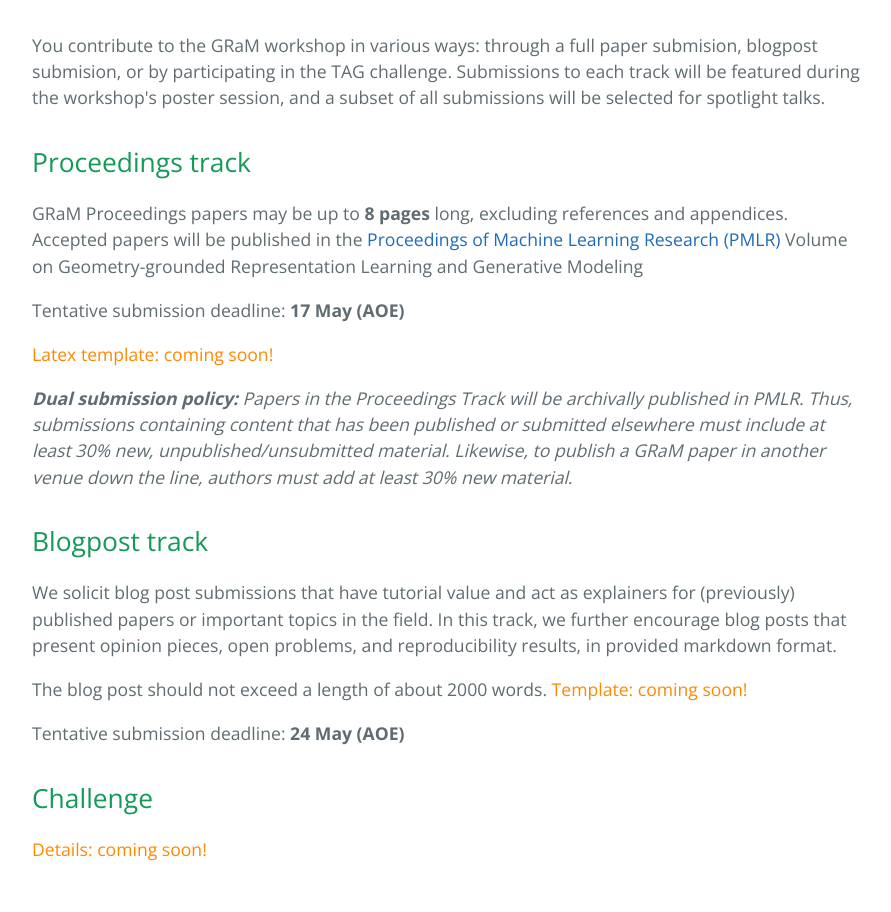
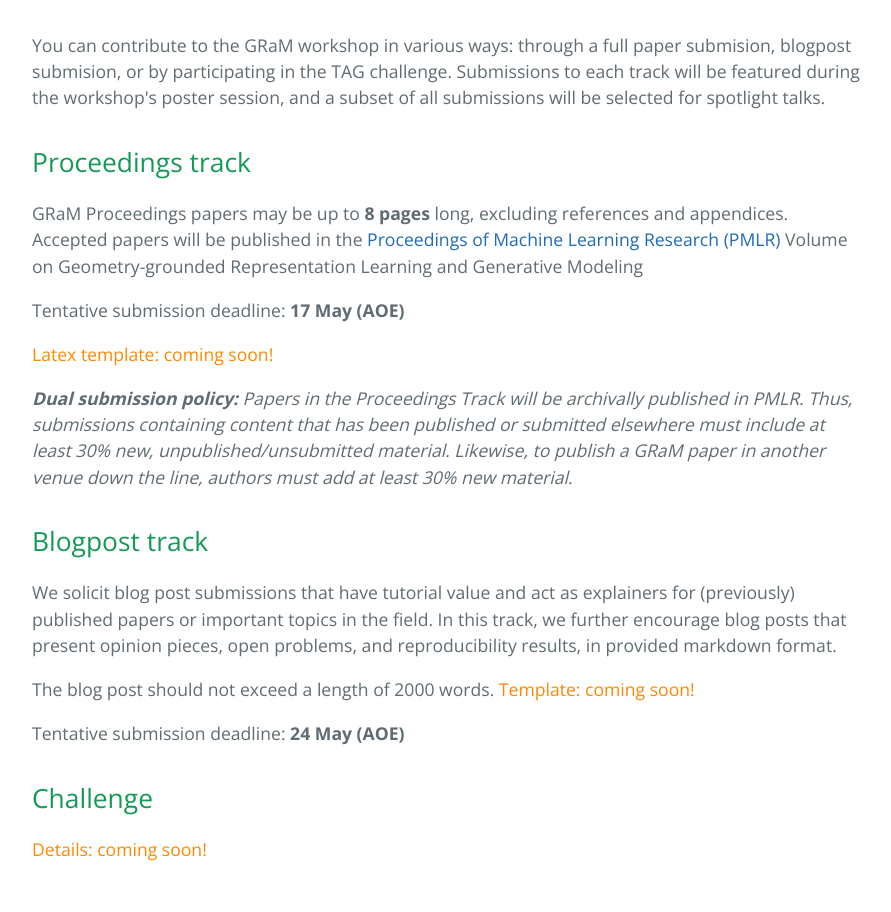
Before and after one commit to gram-workshop/gram-workshop.github.io, a Jekyll site: the page cfp.html, which Jekyll copies as it is, in a window 1280 px wide. Shown: the part 383-1295 px from the top of the page, without its empty margins (192-1083 px from the left). Built offline with Jekyll 4.4.1, drawn with Linux system fonts in a browser that asks for light colours.

Commit message:
fixed typo

```diff
--- a/cfp.html
+++ b/cfp.html
@@ -53,7 +53,7 @@
 
     <main id="content" class="main-content" role="main">
 
-      <p>You contribute to the GRaM workshop in various ways: through a full paper submision, blogpost submision, or by participating in the TAG challenge. Submissions to each track will be featured during the workshop's poster session, and a subset of all submissions will be selected for spotlight talks.</p>
+      <p>You can contribute to the GRaM workshop in various ways: through a full paper submision, blogpost submision, or by participating in the TAG challenge. Submissions to each track will be featured during the workshop's poster session, and a subset of all submissions will be selected for spotlight talks.</p>
       <h2 id="cfp">Proceedings track</h2>
       <p>
         GRaM Proceedings papers may be up to <strong>8 pages</strong> long, excluding references and appendices. Accepted papers will be published in the <a href="https://proceedings.mlr.press/">Proceedings of Machine Learning Research (PMLR)</a> Volume on Geometry-grounded Representation Learning and Generative Modeling</p>
@@ -74,7 +74,7 @@
 
       <p>We solicit blog post submissions that have tutorial value and act as explainers for (previously) published papers or important topics in the field. In this track, we further encourage blog posts that present opinion pieces, open problems, and reproducibility results, in provided markdown format.</p>
 
-      <p>The blog post should not exceed a length of about 2000 words. <span style="color: rgb(255, 136, 0);">Template: coming soon!</span></p>
+      <p>The blog post should not exceed a length of 2000 words. <span style="color: rgb(255, 136, 0);">Template: coming soon!</span></p>
 
       <p>Tentative submission deadline: <strong>24 May (AOE)</strong></p>
 
```
